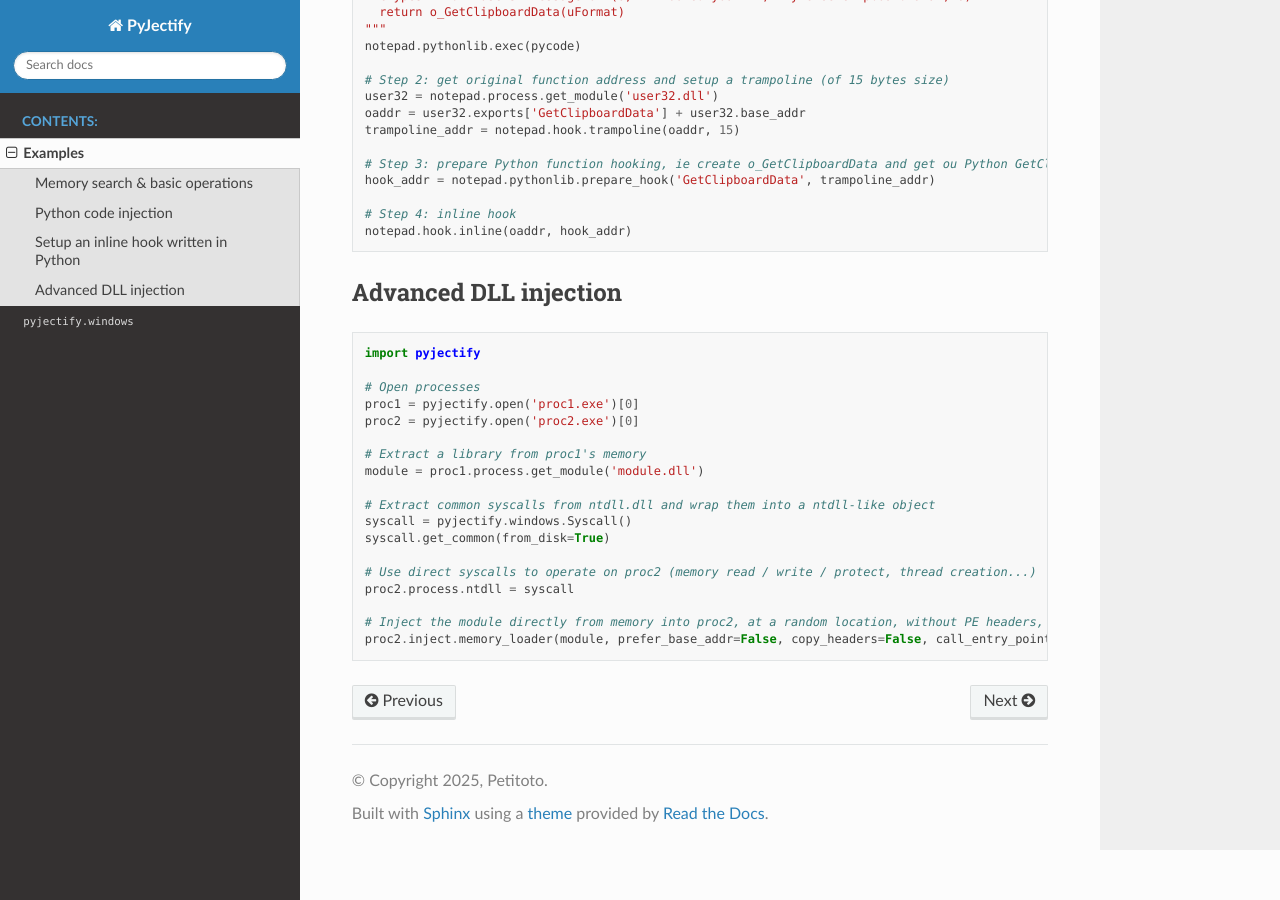
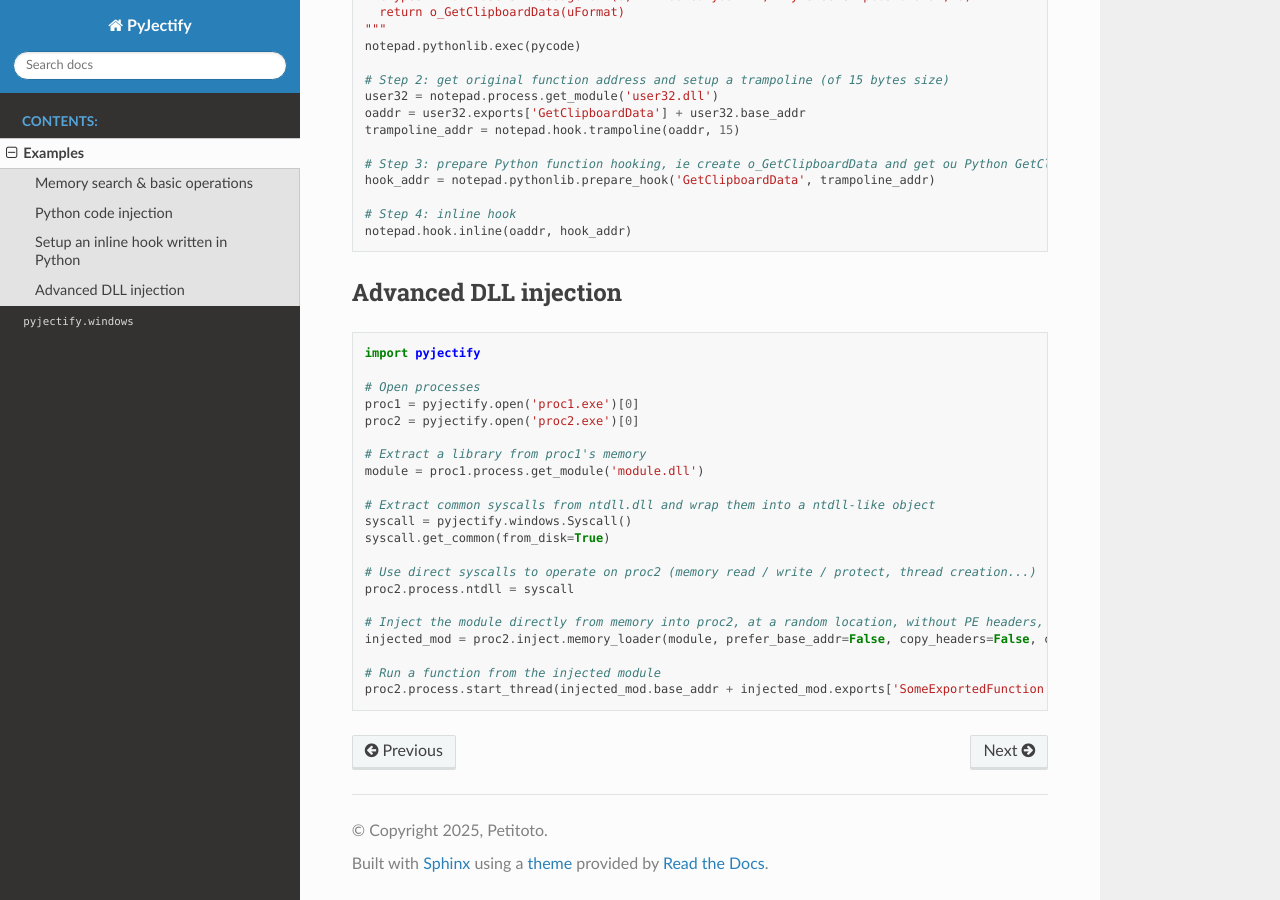
Before and after one commit to Petitoto/pyjectify, a Sphinx documentation site: the page built from docs/examples.rst, in a window 1280 px wide and 900 px high, scrolled down 1226 px. Built offline with Sphinx 7.4.7 and the Read the Docs theme 3.1.0, drawn with Linux system fonts in a browser that asks for light colours.

Commit message:
doc: update "advanced dll injection" example

```diff
--- a/docs/examples.rst
+++ b/docs/examples.rst
@@ -100,5 +100,8 @@ Advanced DLL injection
     # Use direct syscalls to operate on proc2 (memory read / write / protect, thread creation...)
     proc2.process.ntdll = syscall
 
-    # Inject the module directly from memory into proc2, at a random location, without PE headers, and do not call DllMain
-    proc2.inject.memory_loader(module, prefer_base_addr=False, copy_headers=False, call_entry_point=False)
+    # Inject the module directly from memory into proc2, at a random location, without PE headers, and do not call DLL entry point
+    injected_mod = proc2.inject.memory_loader(module, prefer_base_addr=False, copy_headers=False, call_entry_point=False)
+
+    # Run a function from the injected module
+    proc2.process.start_thread(injected_mod.base_addr + injected_mod.exports['SomeExportedFunction'])
```
Also changed, not shown: README.md (+5 -2 lines).
